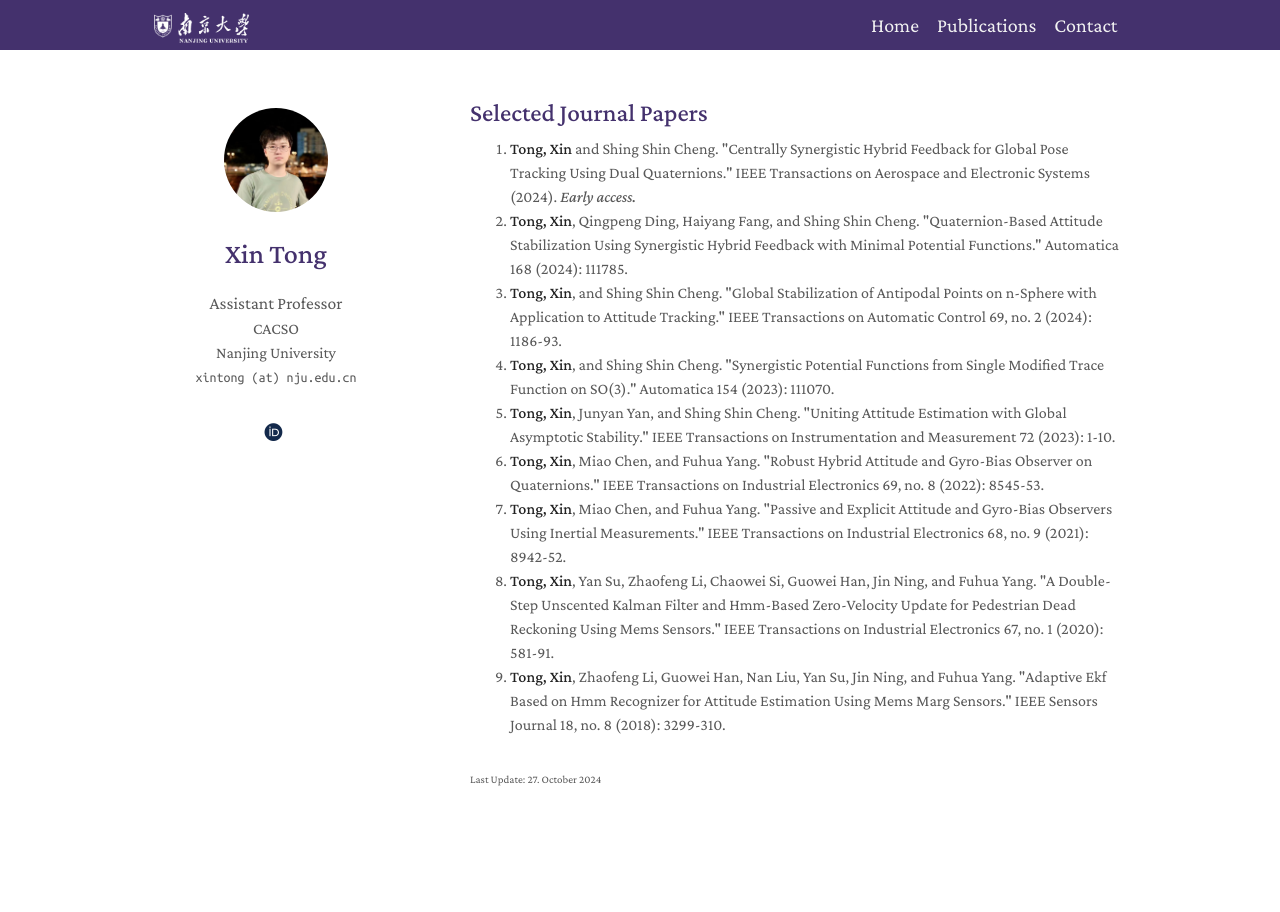
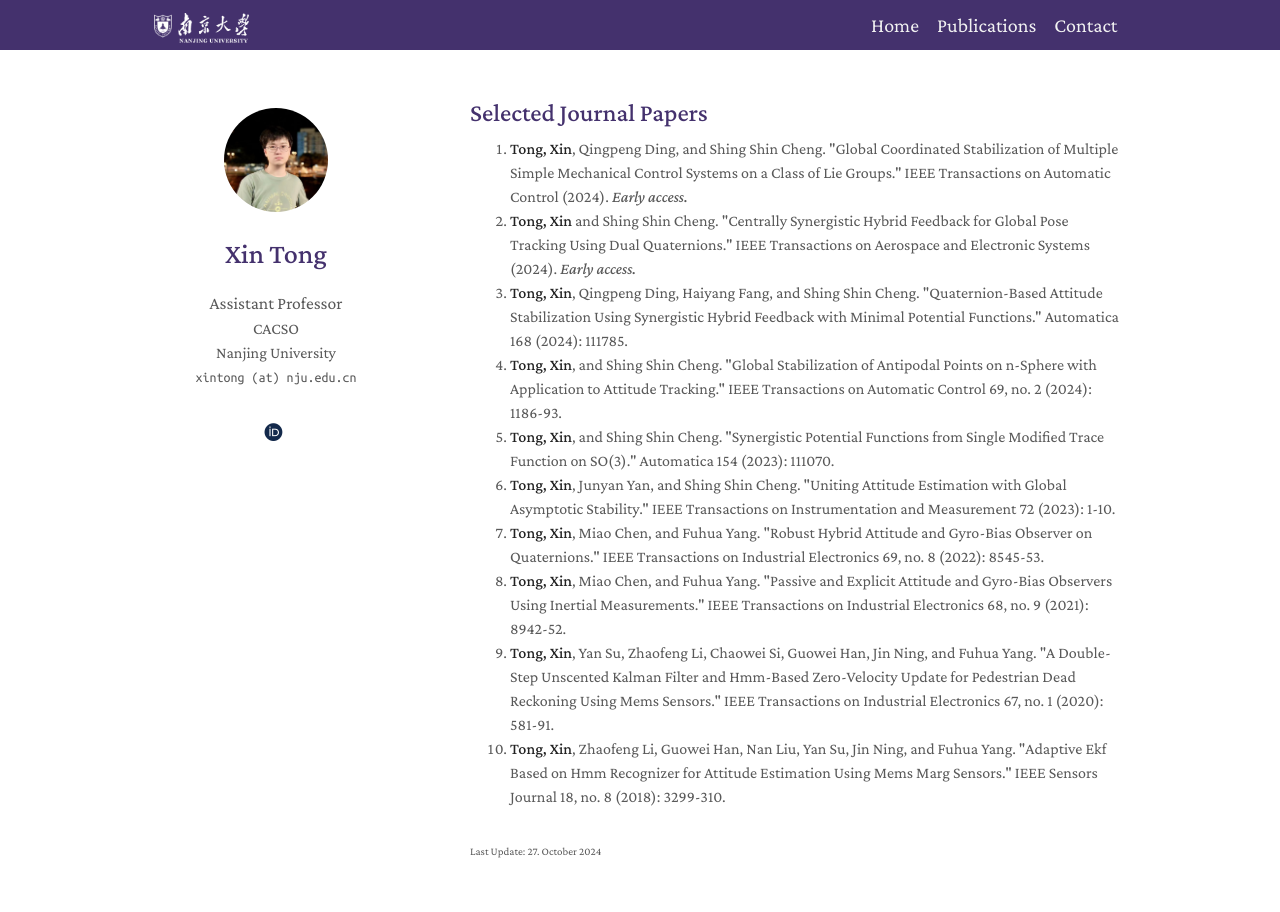
Before and after one commit to xtongin/xtongin.github.io, a Jekyll site: the page built from publications.md, in a window 1280 px wide. Built offline with Jekyll 4.4.1, drawn with Linux system fonts in a browser that asks for light colours; a style sheet for code colours, icons or effects is not loaded.

Commit message:
[Update] publication

```diff
--- a/_includes/pubJournal.md
+++ b/_includes/pubJournal.md
@@ -4,6 +4,7 @@
 
 
 <ol style="margin:0 0 5px;">
+  <li><a href="https://ieeexplore.ieee.org/document/10735354"><autocolor><strong>Tong, Xin</strong>, Qingpeng Ding, and Shing Shin Cheng. "Global Coordinated Stabilization of Multiple Simple Mechanical Control Systems on a Class of Lie Groups." IEEE Transactions on Automatic Control (2024). <em>Early access.</em></autocolor></a></li>
   <li><a href="https://ieeexplore.ieee.org/document/10645234"><autocolor><strong>Tong, Xin</strong> and Shing Shin Cheng. "Centrally Synergistic Hybrid Feedback for Global Pose Tracking Using Dual Quaternions." IEEE Transactions on Aerospace and Electronic Systems (2024). <em>Early access.</em></autocolor></a></li>
   <li><a href="https://doi.org/10.1016/j.automatica.2024.111785"><autocolor><strong>Tong, Xin</strong>, Qingpeng Ding, Haiyang Fang, and Shing Shin Cheng. "Quaternion-Based Attitude Stabilization Using Synergistic Hybrid Feedback with Minimal Potential Functions." Automatica 168 (2024): 111785.</autocolor></a></li>
   <li><a href="https://doi.org/10.1109/tac.2023.3281341"><autocolor><strong>Tong, Xin</strong>, and Shing Shin Cheng. "Global Stabilization of Antipodal Points on n-Sphere with Application to Attitude Tracking." IEEE Transactions on Automatic Control 69, no. 2 (2024): 1186-93.</autocolor></a></li>
```
